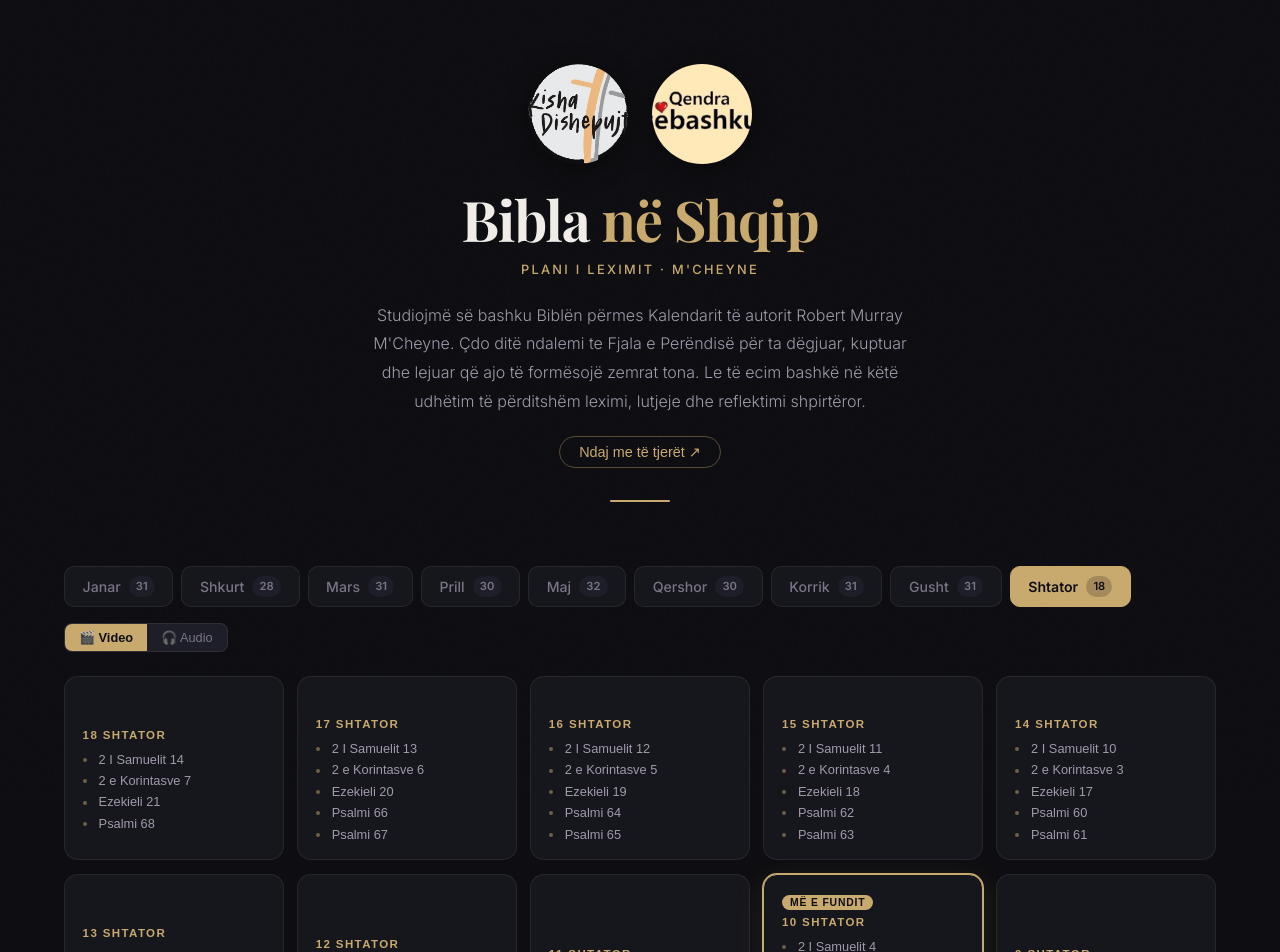
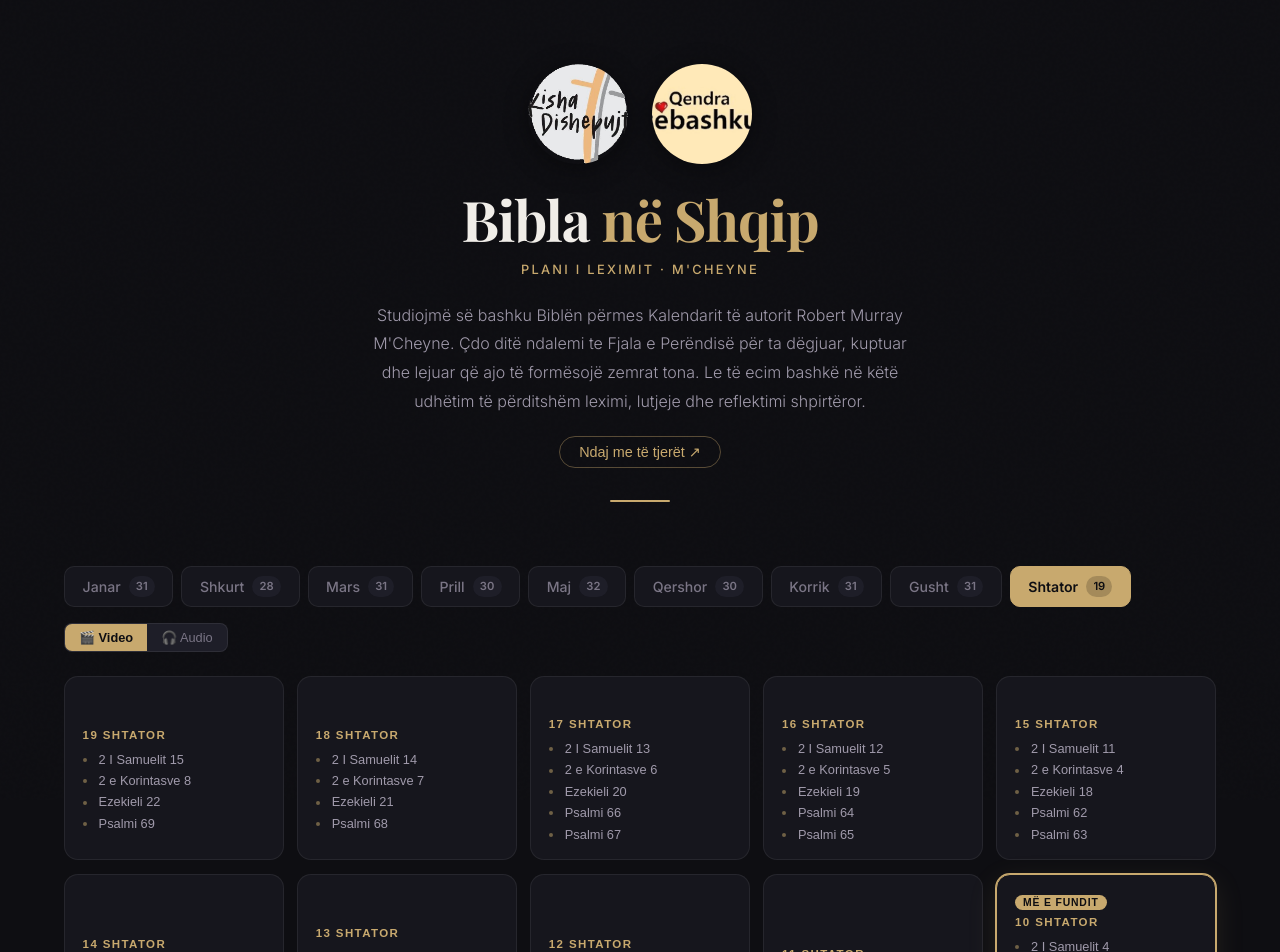
Before and after one commit to jeffandmeredith-max/bibla-shqip, a React (Vite) app: page / in a window 1280 px wide. Shown: the top 952 px of the page. Built offline with nearby package versions, Linux system fonts and the light colour scheme.

Commit message:
chore: daily update 2026-09-19

```diff
--- a/src/data/september.js
+++ b/src/data/september.js
@@ -469,5 +469,28 @@ export const september = [
         "start": 842
       }
     ]
+  },
+  {
+    "day": 19,
+    "date": "19 Shtator",
+    "videoId": "WMpq7AAn5G4",
+    "readings": [
+      {
+        "title": "2 I Samuelit 15",
+        "start": 0
+      },
+      {
+        "title": "2 e Korintasve 8",
+        "start": 333
+      },
+      {
+        "title": "Ezekieli 22",
+        "start": 511
+      },
+      {
+        "title": "Psalmi 69",
+        "start": 774
+      }
+    ]
   }
 ]
```
